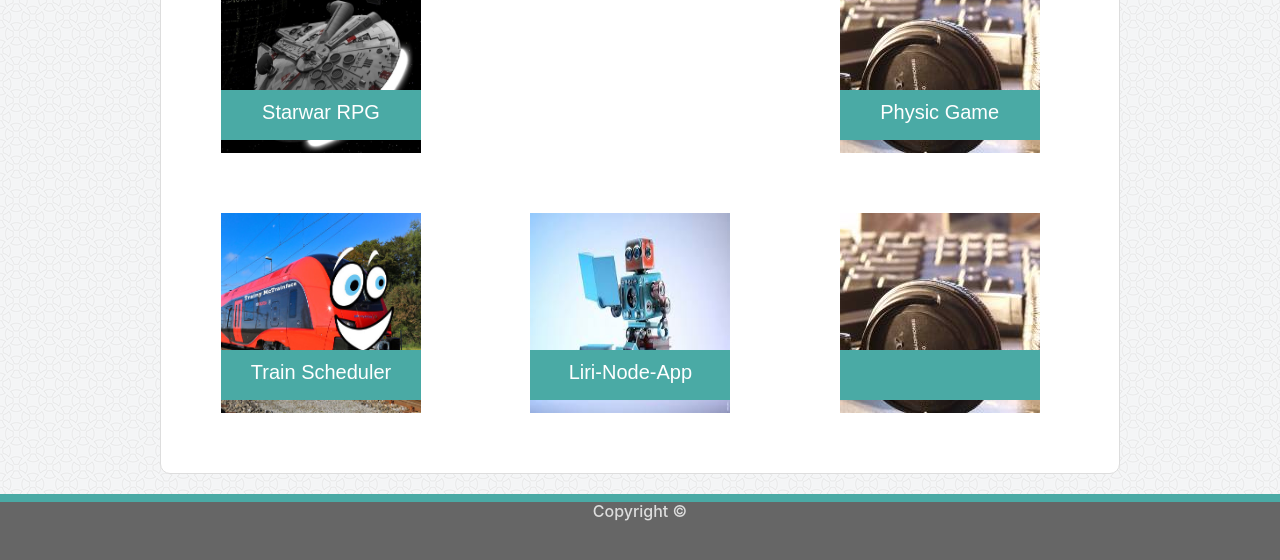
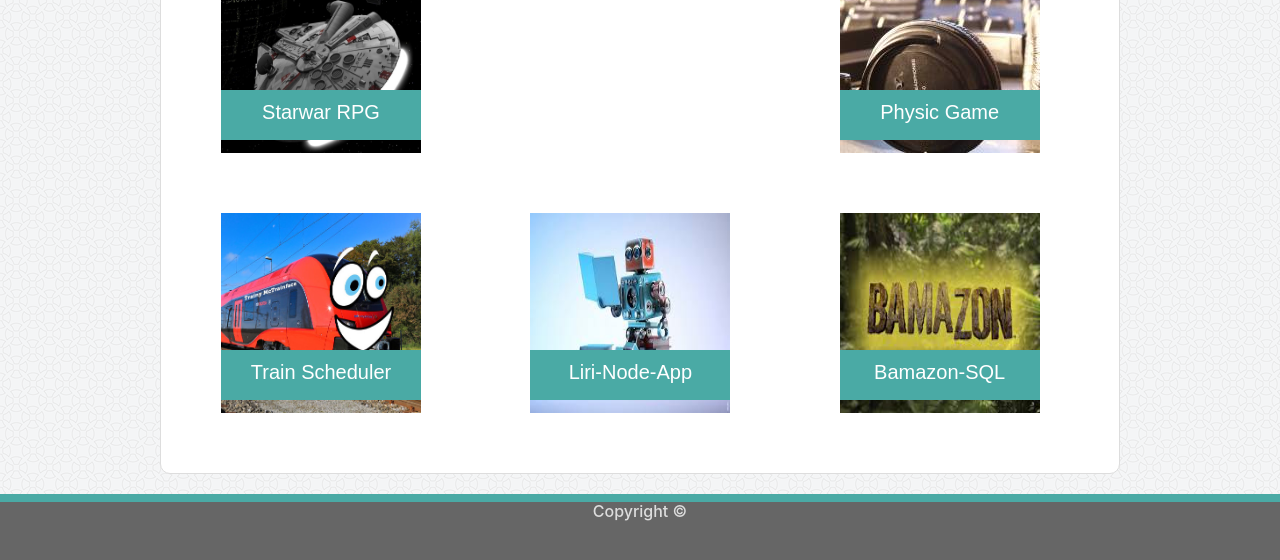
Before and after one commit to Barneybean/Barneybean.github.io, a plain HTML site: page portfolio.html in a window 1280 px wide. Shown: the part 566-1126 px from the top of the page. Drawn offline with nearby package versions, Linux system fonts and the light colour scheme.

Commit message:
added Bamazon-SQL

```diff
--- a/portfolio.html
+++ b/portfolio.html
@@ -132,11 +132,11 @@
                         </div>
                         <div class="col-sm">
                             <section>
-                                <a href="https://barneybean.github.io/GIF-Tastic/" target="_blank">
+                                <a href="https://github.com/Barneybean/Bamazon-Database-Management/" target="_blank">
                                     <div class="frame">
-                                        <img src="assets/images/tech2.jpg" height=200 width=200 alt="portfolio-image"/>
+                                        <img src="assets/images/bamazon.jpg" height=200 width=200 alt="portfolio-image"/>
                                         <div class="ribbon">
-                                            <h5></h5>
+                                            <h5>Bamazon-SQL</h5>
                                         </div>
                                     </div>
                                 </a>
```
Also changed, not shown: assets/images/bamazon.jpg (added), 2 other files.
